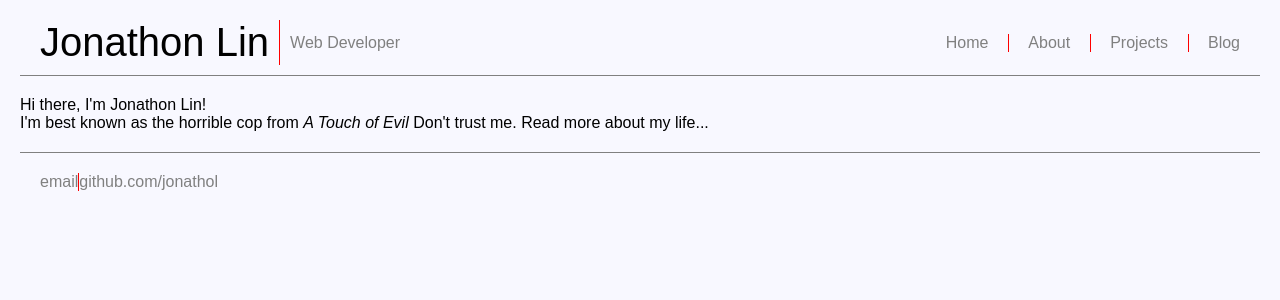
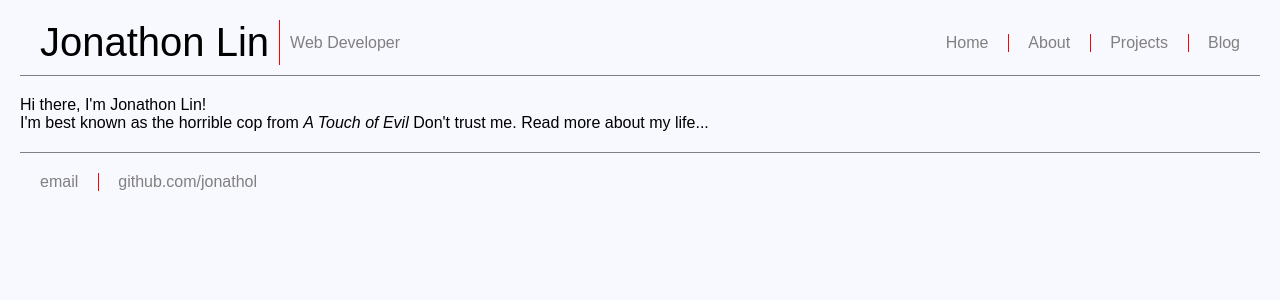
Before and after one commit to jonathol/jonathol.github.io, a Jekyll site: the page built from index.html, in a window 1280 px wide. Shown: the top 300 px of the page. Built offline with Jekyll 4.4.1, drawn with Linux system fonts in a browser that asks for light colours; some web fonts are replaced.

Commit message:
footer css

```diff
--- a/css/main.css
+++ b/css/main.css
@@ -122,7 +122,7 @@ footer ul li {
 }
 
 footer ul li:nth-child(2) {
-  margin: 0;
-  padding-left: 19;
+
+  padding-left: 19px;
   border-left: 1px solid red;
 }
```
